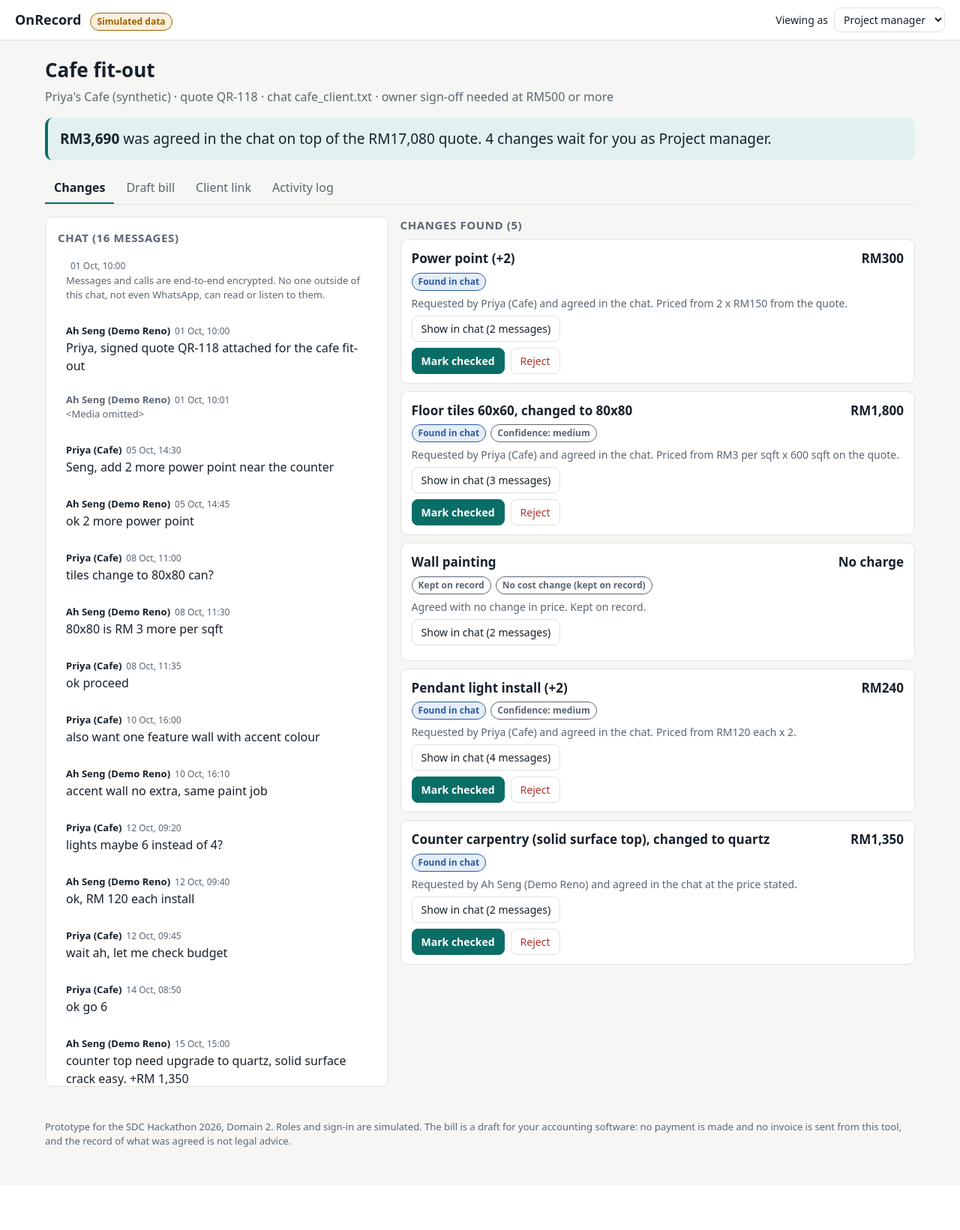
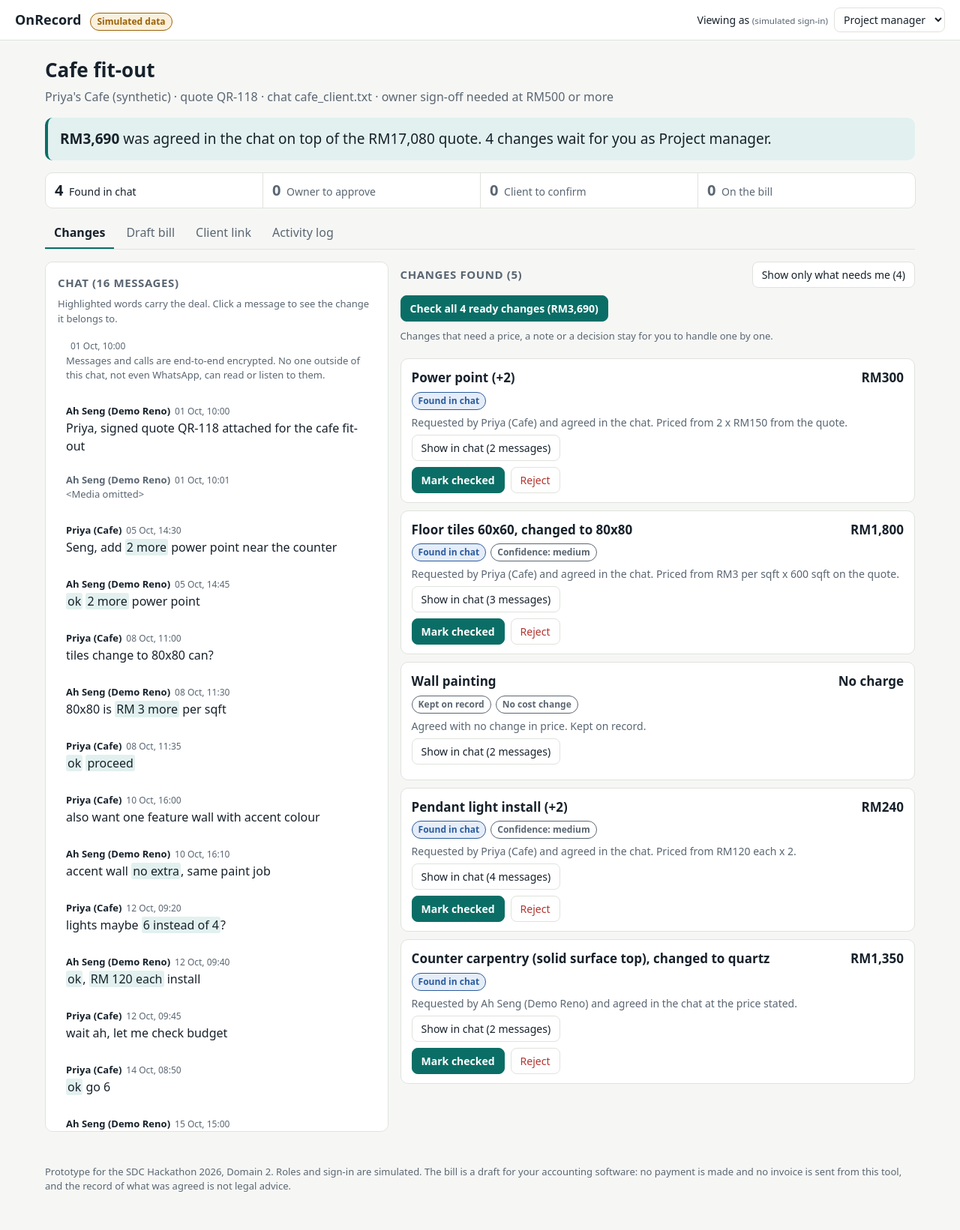
Before and after one commit to Anonys-sky/SMErgers, a Flask app: page /job/cafe-fit-out in a window 1280 px wide. Shown: the whole page at 75% size. Before the commit the page ends 1530 px from the top, so only its background shows below. Run offline with Flask 3, Linux system fonts and the light colour scheme.

Commit message:
feat: progress strip, how-it-works steps, highlighted deal terms and needs-me filter

```diff
--- a/src/schema.py
+++ b/src/schema.py
@@ -10,7 +10,7 @@ STATUSES = {
     "needs_decision": "Needs the owner's decision",
     "unconfirmed": "Discussed, not confirmed",
     "withdrawn": "Withdrawn",
-    "log_only": "No cost change (kept on record)",
+    "log_only": "No cost change",
 }
 
 
--- a/src/static/style.css
+++ b/src/static/style.css
@@ -13,7 +13,7 @@
     --bg: #12171c; --panel: #1a2128; --line: #2c3640; --text: #e7ecef; --muted: #9aa7b2;
     --accent: #5fc9bd; --accent-soft: #173a37;
     --ok: #6ccf8f; --ok-soft: #173524; --wait: #e9b45a; --wait-soft: #3a2c12;
-    --bad: #f08a84; --bad-soft: #3e1d1c; --info: #8fb4ea; --info-soft: #1b2a40; --hl: #4a4114;
+    --bad: #f08a84; --bad-soft: #3e1d1c; --info: #8fb4ea; --info-soft: #1b2a40; --hl: #2f2a17;
     color-scheme: dark;
   }
 }
@@ -47,7 +47,7 @@ nav.tabs a.on { color: var(--text); border-color: var(--accent); font-weight: 70
 .msg .when { font-size: 12px; color: var(--muted); margin-left: 6px; }
 .msg .text { white-space: pre-wrap; overflow-wrap: anywhere; }
 .msg.system, .msg.media { color: var(--muted); font-size: 13px; }
-.msg.hl { background: var(--hl); border-color: var(--wait); }
+.msg.hl { background: var(--hl); border-color: var(--wait); border-left-width: 4px; }
 
 /* Changes */
 .change { border: 1px solid var(--line); border-radius: var(--radius); padding: 12px 14px; margin-bottom: 10px; background: var(--panel); }
@@ -76,6 +76,31 @@ input.price { width: 110px; }
 input.note { width: 220px; }
 .section-title { font-size: 15px; text-transform: uppercase; letter-spacing: .04em; color: var(--muted); margin: 18px 0 8px; }
 
+/* Journey: progress strip, how-it-works steps, bulk action, hints */
+.stages { display: flex; flex-wrap: wrap; gap: 0; list-style: none; padding: 0; margin: 0 0 8px; }
+.stage { flex: 1 1 140px; padding: 8px 12px; background: var(--panel); border: 1px solid var(--line); margin-right: -1px; font-size: 14px; }
+.stage:first-child { border-radius: var(--radius) 0 0 var(--radius); }
+.stage:last-child { border-radius: 0 var(--radius) var(--radius) 0; }
+.stage-count { font-size: 20px; font-weight: 700; margin-right: 4px; }
+.stage.empty { color: var(--muted); }
+.s-confirmed:not(.empty) { background: var(--ok-soft); color: var(--ok); }
+.s-reviewed:not(.empty), .s-approved:not(.empty) { background: var(--wait-soft); color: var(--wait); }
+.s-disputed:not(.empty) { background: var(--bad-soft); color: var(--bad); }
+.steps { display: grid; grid-template-columns: repeat(auto-fit, minmax(220px, 1fr)); gap: var(--gap); padding: 0;
+  margin: 0 0 16px; list-style: none; counter-reset: step; }
+.steps li { background: var(--panel); border: 1px solid var(--line); border-radius: var(--radius); padding: 12px 14px;
+  counter-increment: step; font-size: 15px; }
+.steps li::before { content: counter(step); display: inline-block; width: 24px; height: 24px; margin-right: 6px;
+  border-radius: 50%; background: var(--accent); color: var(--panel); text-align: center; font-weight: 700; line-height: 24px; }
+.btn-primary { background: var(--accent); border-color: var(--accent); color: var(--panel); font-weight: 700; }
+.bulk { display: flex; flex-wrap: wrap; gap: 10px; align-items: center; margin: 10px 0 12px; }
+.list-head { display: flex; flex-wrap: wrap; gap: 8px; align-items: center; justify-content: space-between; margin-bottom: 6px; }
+.hint { font-size: 13px; color: var(--muted); margin: 0 0 8px; }
+.flash-ok { background: var(--ok-soft); color: var(--ok); }
+mark { background: var(--accent-soft); color: inherit; border-radius: 3px; padding: 0 2px; }
+.msg.linked { cursor: pointer; }
+.msg.linked:hover { border-color: var(--line); }
+
 /* Tables */
 table { width: 100%; border-collapse: collapse; font-size: 15px; }
 th, td { text-align: left; padding: 8px; border-bottom: 1px solid var(--line); vertical-align: top; }
--- a/src/templates/base.html
+++ b/src/templates/base.html
@@ -13,7 +13,7 @@
     <span class="badge" title="Every chat, quote and company here is invented">Simulated data</span>
   </div>
   <form class="role-form" method="post" action="{{ url_for('set_role') }}">
-    <label for="role">Viewing as</label>
+    <label for="role">Viewing as <small class="t-muted">(simulated sign-in)</small></label>
     <select id="role" name="role" onchange="this.form.submit()">
       {% for key, label in roles.items() %}<option value="{{ key }}" {% if key == role %}selected{% endif %}>{{ label }}</option>{% endfor %}
     </select>
@@ -22,7 +22,9 @@
   </form>
 </header>
 <main>
-  {% for message in get_flashed_messages() %}<div class="flash" role="alert">{{ message }}</div>{% endfor %}
+  {% for category, message in get_flashed_messages(with_categories=true) %}
+    <div class="flash {{ 'flash-ok' if category == 'ok' }}" role="{{ 'status' if category == 'ok' else 'alert' }}">{{ message }}</div>
+  {% endfor %}
   {% block content %}{% endblock %}
 </main>
 <footer>
--- a/src/templates/job.html
+++ b/src/templates/job.html
@@ -12,21 +12,42 @@
   {% if waiting %}{{ waiting }} change{{ '' if waiting == 1 else 's' }} wait{{ 's' if waiting == 1 }} for you as {{ roles[role] }}.
   {% else %}Nothing waits for you as {{ roles[role] }}.{% endif %}
 </p>
+
+<ol class="stages" aria-label="Where the changes are">
+  {% for state, label, count in stages %}
+    <li class="stage s-{{ state }} {{ 'empty' if not count }}"><span class="stage-count num">{{ count }}</span> {{ label }}</li>
+  {% endfor %}
+</ol>
 {% include "_job_nav.html" %}
 
 <div class="grid">
   <section class="panel chat" aria-label="Chat">
     <h2 class="section-title" style="margin-top:0">Chat ({{ r.messages|length }} messages)</h2>
+    <p class="hint">Highlighted words carry the deal. Click a message to see the change it belongs to.</p>
     {% for m in r.messages %}
-      <div class="msg {{ 'system' if m.sender is none }} {{ 'media' if m.is_media }} {{ 'hl' if m.id in highlighted }}" id="m-{{ m.id }}">
+      <div class="msg {{ 'system' if m.sender is none }} {{ 'media' if m.is_media }} {{ 'hl' if m.id in highlighted }} {{ 'linked' if m.id in linked }}"
+           id="m-{{ m.id }}" {% if m.id in linked %}data-changes="{{ linked[m.id]|join(' ') }}" tabindex="0" role="button"{% endif %}>
         {% if m.sender %}<span class="who">{{ m.sender }}</span>{% endif %}<span class="when">{{ m.sent_at.strftime('%d %b, %H:%M') }}</span>
-        <div class="text">{{ m.text }}</div>
+        <div class="text">{{ m.text | marked }}</div>
       </div>
     {% endfor %}
   </section>
 
   <section aria-label="Changes found">
-    <h2 class="section-title" style="margin-top:0">Changes found ({{ items|length }})</h2>
+    <div class="list-head">
+      <h2 class="section-title" style="margin:0">Changes found ({{ total_items }})</h2>
+      {% if waiting %}
+        <a class="btn" href="{{ url_for('job_page', job_id=r.id) if only_mine else url_for('job_page', job_id=r.id, view='mine') }}">
+          {{ 'Show all changes' if only_mine else 'Show only what needs me (' ~ waiting ~ ')' }}</a>
+      {% endif %}
+    </div>
+    {% if bulk %}{% set action, label, keys, total = bulk %}
+      <form class="bulk" method="post" action="{{ url_for('bulk', job_id=r.id) }}">
+        <input type="hidden" name="next" value="{{ request.full_path }}">
+        <button class="primary">{{ label }} all {{ keys|length }} ready change{{ '' if keys|length == 1 else 's' }} ({{ total | rm }})</button>
+        <span class="hint">Changes that need a price, a note or a decision stay for you to handle one by one.</span>
+      </form>
+    {% endif %}
     {% for key, item in items %}
       {% set c = item.change %}
       <article class="change {{ 'active' if key == show }}" id="c-{{ key }}" data-evidence="{{ c.evidence_ids|join(' ') }}">
@@ -41,21 +62,39 @@
         <button type="button" class="show-src">Show in chat ({{ c.evidence_ids|length }} message{{ '' if c.evidence_ids|length == 1 else 's' }})</button>
         {{ action_forms(r, key, item, allowed(item, role), url_for('job_page', job_id=r.id, show=key)) }}
       </article>
+    {% else %}
+      <p class="panel">Nothing needs you right now. <a href="{{ url_for('job_page', job_id=r.id) }}">Show all changes</a></p>
     {% endfor %}
   </section>
 </div>
 
 <script>
-// Display only: highlight the chat messages a change came from. All decisions happen on the server.
-function showSource(card) {
+// Display only: link changes and chat messages both ways. All decisions happen on the server.
+function showSource(card, scrollChat = true) {
   document.querySelectorAll('.msg.hl').forEach(m => m.classList.remove('hl'));
   document.querySelectorAll('.change.active').forEach(c => c.classList.remove('active'));
   card.classList.add('active');
   const ids = card.dataset.evidence.split(' ').filter(Boolean);
   ids.forEach(id => document.getElementById('m-' + id)?.classList.add('hl'));
-  document.getElementById('m-' + ids[0])?.scrollIntoView({behavior: 'smooth', block: 'center'});
+  // Scroll inside the chat panel only, so the page itself does not jump.
+  const first = document.getElementById('m-' + ids[0]);
+  const chat = document.querySelector('.chat');
+  if (scrollChat && first && chat) {
+    const offset = first.getBoundingClientRect().top - chat.getBoundingClientRect().top;
+    chat.scrollTo({top: chat.scrollTop + offset - 60, behavior: 'smooth'});
+  }
 }
 document.querySelectorAll('.show-src').forEach(b => b.addEventListener('click', () => showSource(b.closest('.change'))));
+document.querySelectorAll('.msg.linked').forEach(m => {
+  const open = () => {
+    const card = document.getElementById('c-' + m.dataset.changes.split(' ')[0]);
+    if (!card) return;
+    showSource(card, false);
+    card.scrollIntoView({behavior: 'smooth', block: 'center'});
+  };
+  m.addEventListener('click', open);
+  m.addEventListener('keydown', e => { if (e.key === 'Enter' || e.key === ' ') { e.preventDefault(); open(); } });
+});
 const active = document.querySelector('.change.active');
 if (active) { showSource(active); active.scrollIntoView({block: 'center'}); }
 </script>
```
Also changed, not shown: src/templates/client.html (+9 -1 lines), src/templates/home.html (+9 -0 lines).
